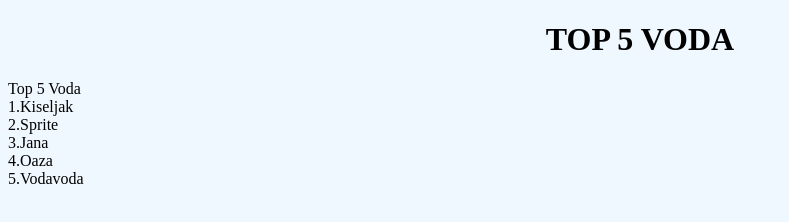
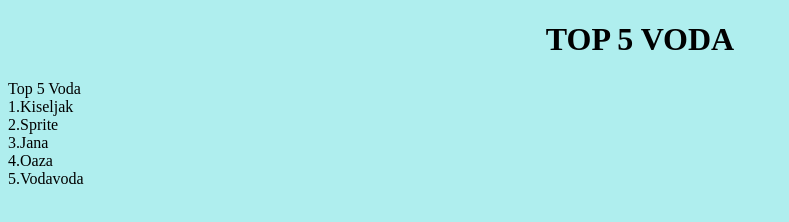
Before and after one commit to hkodzid/the-veb-pejg-of-maj-krijejson, a plain HTML site: page index.html in a window 1280 px wide. Shown: the whole page, without its empty margins (0-789 px from the left). Drawn offline with Linux system fonts and the light colour scheme.

Commit message:
FONT UPDATEEEE
i druga boja backround

```diff
--- a/stajl.css
+++ b/stajl.css
@@ -1,3 +1,9 @@
-h1{text-align: center;}
+h1{text-align: center;
+font-family: 'Times New Roman', Times, serif;}
 
-html{background-color: aliceblue;}
+html{background-color: paleturquoise;}
+
+grid-container{
+    text-align: center;
+    font-family: 'Times New Roman', Times, serif;
+}
```
